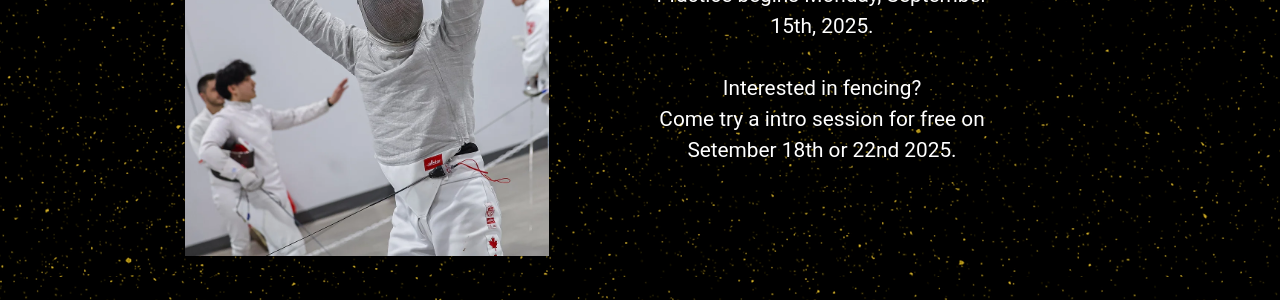
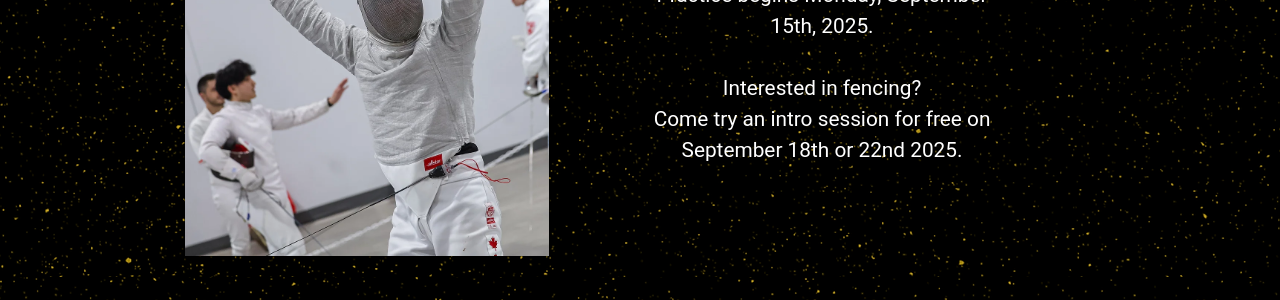
Before and after one commit to University-of-Waterloo-Fencing/the-website, a Jekyll site: the page built from index.md, in a window 1280 px wide and 900 px high, scrolled down 1035 px. Shown: the part 206-506 px from the top of the window. Built offline with Jekyll 4.4.1, drawn with Linux system fonts in a browser that asks for light colours.

Commit message:
fix typos

```diff
--- a/_data/home.yml
+++ b/_data/home.yml
@@ -6,4 +6,4 @@ funtext2: >-
    Practice begins Monday, September 15th, 2025.
 funtext3: >-
   Interested in fencing?<br>
-   Come try a intro session for free on Setember 18th or 22nd 2025.
+   Come try an intro session for free on September 18th or 22nd 2025.
```
